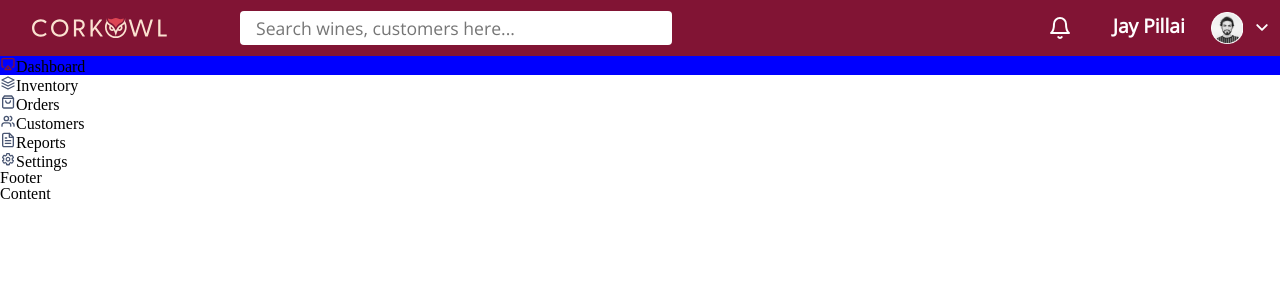
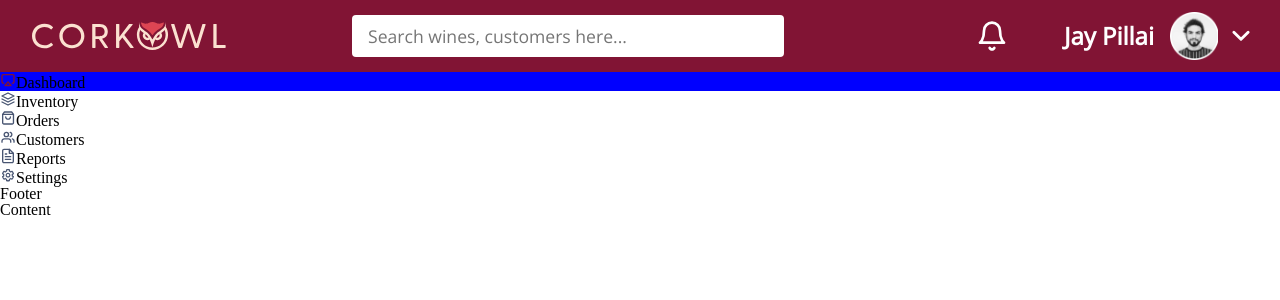
Before and after one commit to bokonist/thinklink-assignment, a React (Create React App) app: page / in a window 1280 px wide. Shown: the top 300 px of the page. Built offline with nearby package versions, Linux system fonts and the light colour scheme.

Commit message:
styling changes

```diff
--- a/src/styles/NavBar.css
+++ b/src/styles/NavBar.css
@@ -8,19 +8,18 @@
   background-color: #811434;
   padding-left: 2rem;
   padding-right: 2rem;
-  height: 3.5rem;
+  height: 4.5rem;
   border-radius: 0px;
 }
 
 .navbar-logo {
-  height: 19.999967575073242px;
-  width: 134.748291015625px;
+  height: 1.8rem;
   position: absolute;
 }
 .navbar-search {
   position: absolute;
-  left: 25rem;
-  height: 32px;
+  left: 32rem;
+  height: 2.5rem;
   width: 20%;
   min-width: 25rem;
   border-radius: 4px;
@@ -33,43 +32,41 @@
 }
 .navbar-profile-container {
   position: absolute;
-  right: 0;
+  right: 1.5rem;
   display: flex;
   flex-direction: row;
-  width: 15rem;
   justify-content: space-evenly;
+  justify-items: center;
   align-items: center;
 }
 .navbar-avatar {
-  height: 32px;
-  width: 32px;
-  left: 0px;
-  top: 0px;
+  height: 3rem;
+  width: 3rem;
+  margin: 0 0.5rem 0 0.5rem;
 }
 .navbar-dropdown {
-  height: 20px;
-  width: 20px;
+  height: 30px;
+  width: 30px;
   left: 140px;
   top: 6px;
   border-radius: 0px;
 }
 .navbar-profile-name {
-  height: 24px;
-  width: 90px;
-  left: 0px;
-  top: 4px;
-
   font-family: 'Open Sans', sans-serif;
   font-weight: 700;
-  font-size: 1.2rem;
+  font-size: 1.5rem;
   color: white;
+
+  margin: 0 0.5rem 0 0.5rem;
 }
 .navbar-notification {
-  height: 24px;
-  width: 24px;
+  height: 2rem;
+  width: 2rem;
   top: 16px;
   margin-right: 2rem;
   border-radius: 0px;
+
+  margin: 0 3rem 0 0.5rem;
 }
 .navbar-notification:hover,
 .navbar-dropdown:hover,
```
